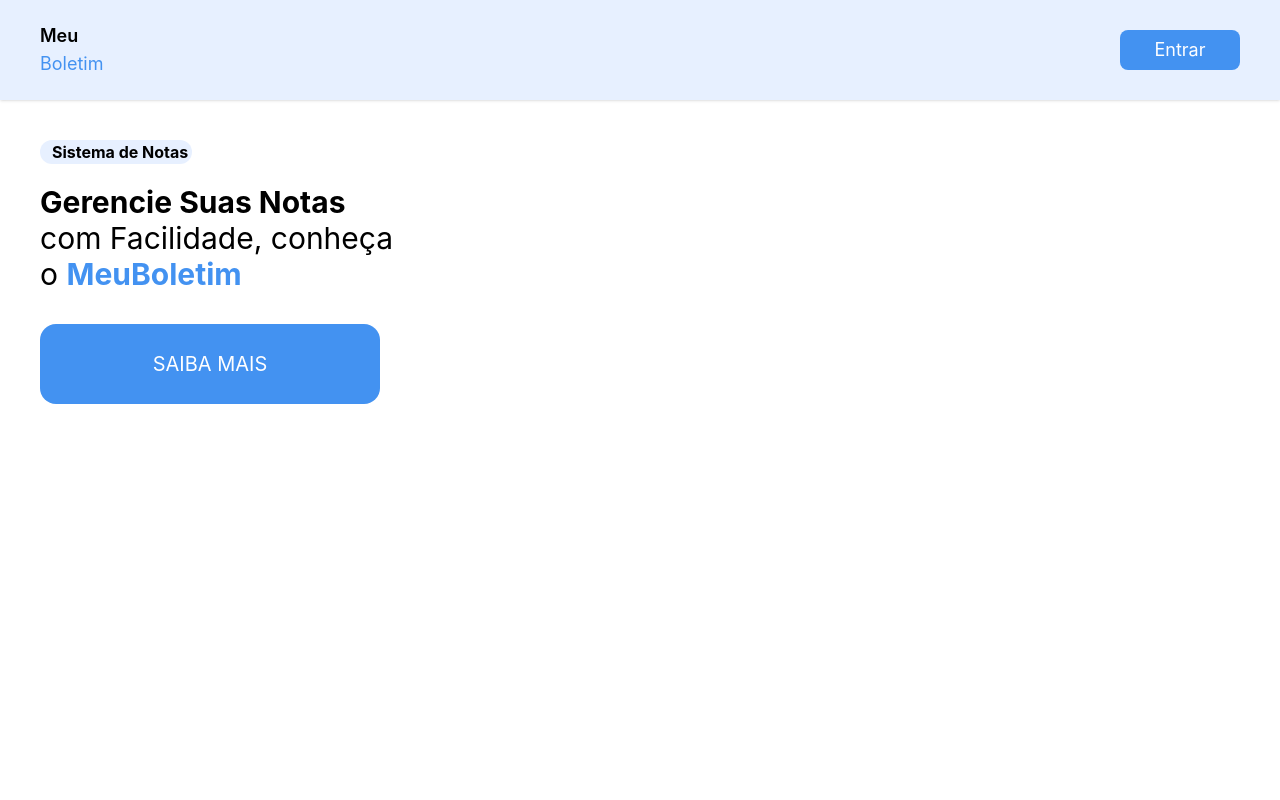
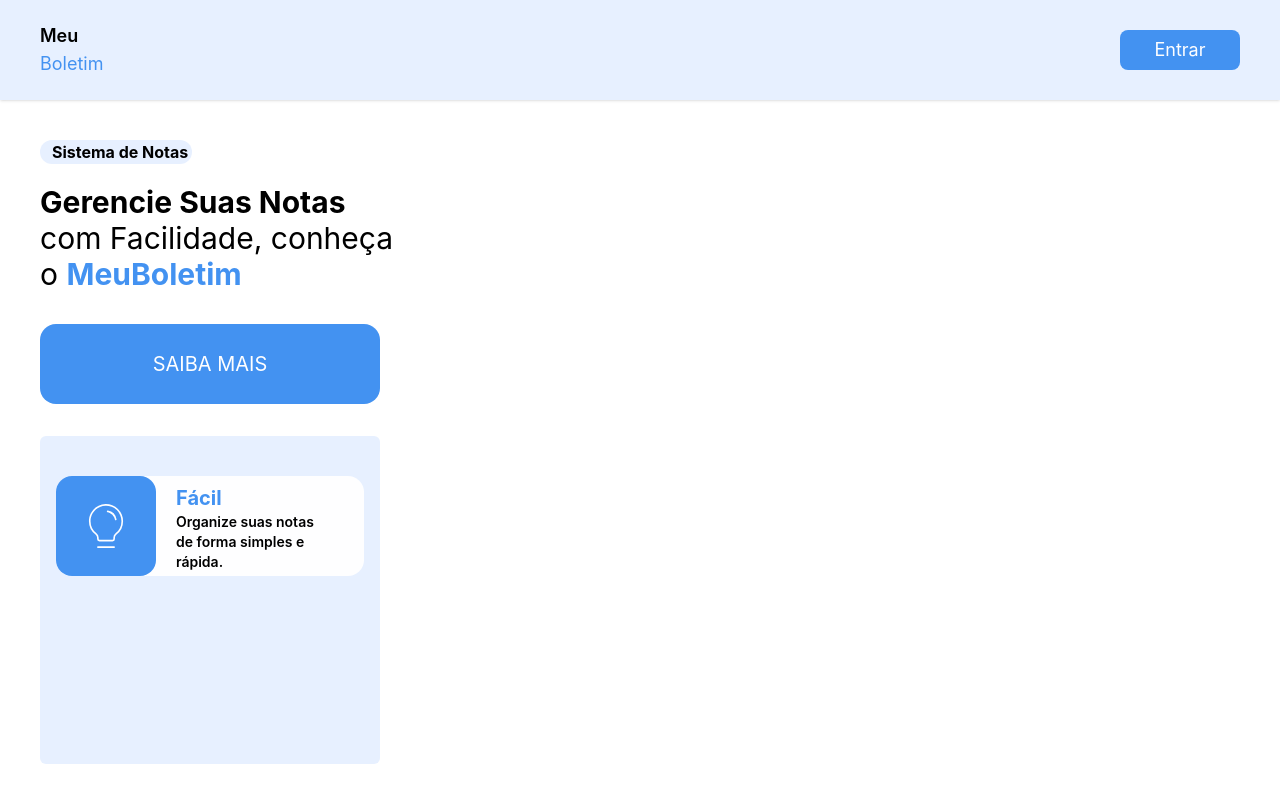
Before and after one commit to Gleison-dev/meuBoletimFrontend, a React (Vite) app: page / in a window 1280 px wide. Built offline with nearby package versions, Linux system fonts and the light colour scheme.

Commit message:
feat: Card of qualities imported on home

```diff
--- a/src/pages/Home/home.jsx
+++ b/src/pages/Home/home.jsx
@@ -1,3 +1,6 @@
+import Qualities from "../../components/Qualities/qualities";
+import icon_light from "../../assets/icon_light.svg";
+
 export default function Home() {
   return (
     <>
@@ -19,6 +22,13 @@ export default function Home() {
             SAIBA MAIS
           </button>
         </div>
+        <div className="flex justify-center rounded-md w-85 h-82 mt-8 bg-azul-claro">
+          <Qualities
+            img={icon_light}
+            title="Fácil"
+            text="Organize suas notas de forma simples e rápida."
+          />
+        </div>
       </section>
     </>
   );
```
